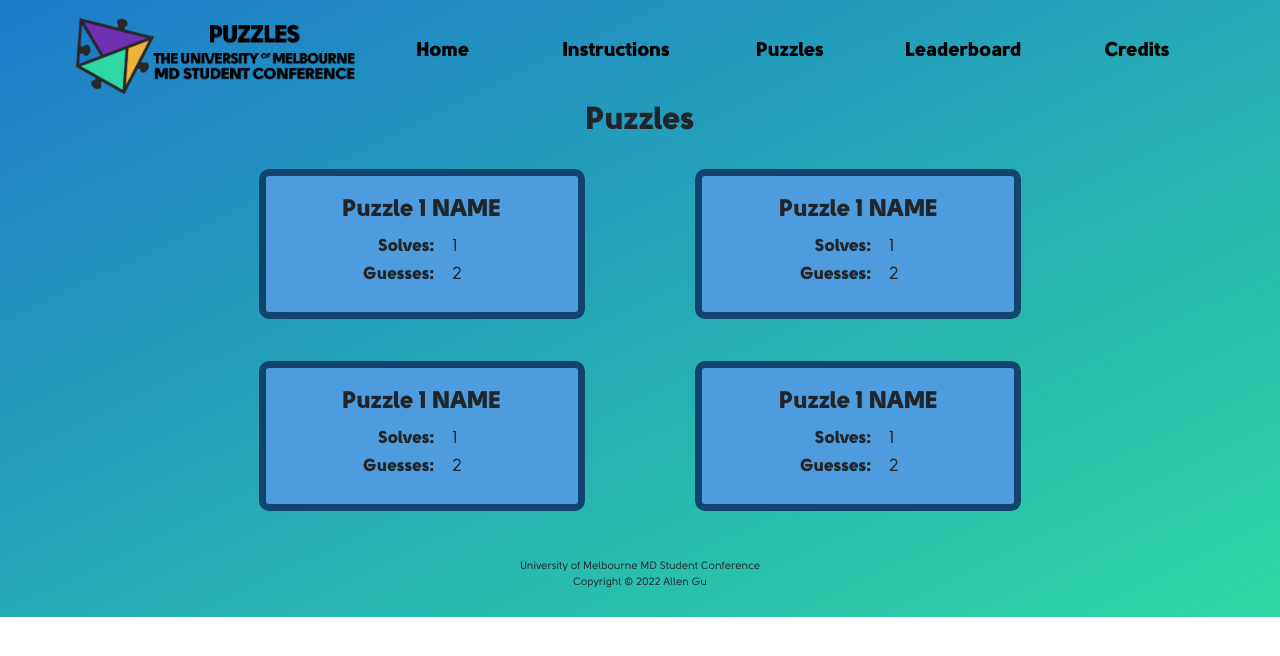
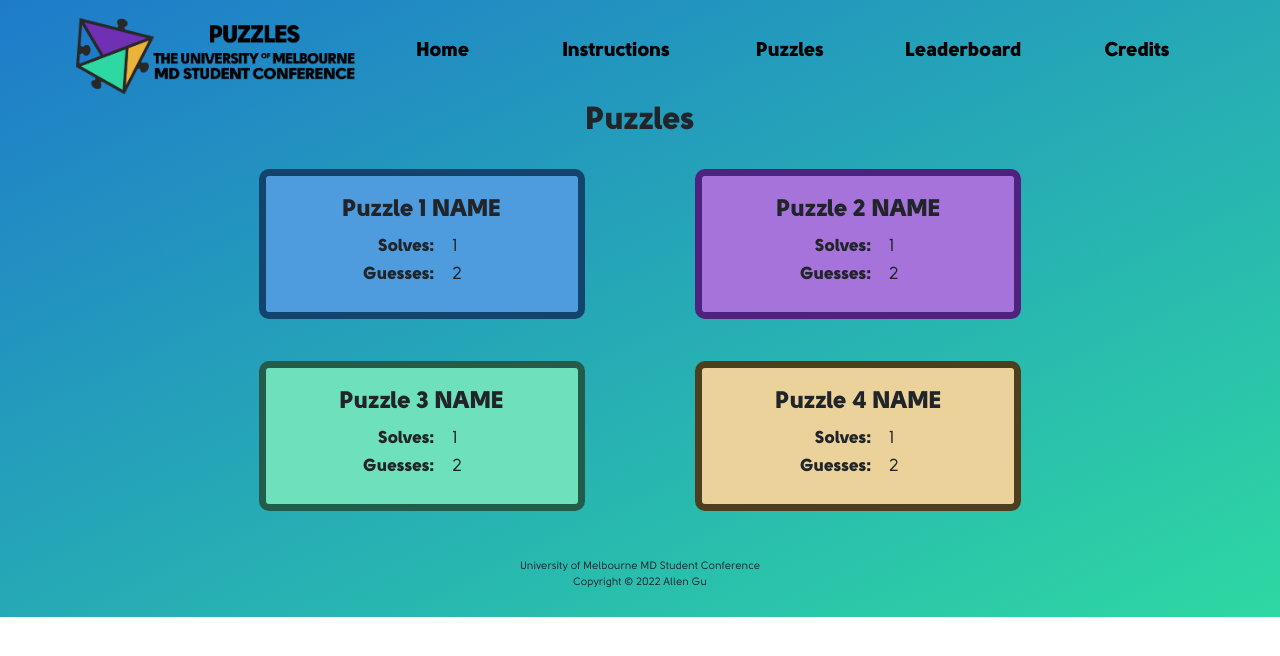
Before and after one commit to AllenZPGu/MDSCPuzzles, a Django app: template MDSCProj/MDSCApp/templates/MDSCApp/puzzles.html in a window 1280 px wide. Shown: the top 656 px of the page. Run offline with Django 3.2, Linux system fonts and the light colour scheme; the template is opened without the code that fills it, so the values that code supplies are empty; some libraries are stand-ins or nearby versions.

Commit message:
fixed naming error on puzzle boxes

```diff
--- a/MDSCProj/MDSCApp/templates/MDSCApp/puzzles.html
+++ b/MDSCProj/MDSCApp/templates/MDSCApp/puzzles.html
@@ -41,8 +41,8 @@
               <p id="puzzle-btn2-countdown"></p>
             </div></center>
           {% else %}
-            <center><div class="puzzle-btn" id="puzzle-btn1">
-              <h4>Puzzle 1 NAME</h4>
+            <center><div class="puzzle-btn" id="puzzle-btn2">
+              <h4>Puzzle 2 NAME</h4>
               <table style="width:80%;">
                 <tbody style="width:100%">
                   <tr>
@@ -69,8 +69,8 @@
               <p id="puzzle-btn3-countdown"></p>
             </div></center>
           {% else %}
-            <center><div class="puzzle-btn" id="puzzle-btn1">
-              <h4>Puzzle 1 NAME</h4>
+            <center><div class="puzzle-btn" id="puzzle-btn3">
+              <h4>Puzzle 3 NAME</h4>
               <table style="width:80%;">
                 <tbody style="width:100%">
                   <tr>
@@ -94,8 +94,8 @@
               <p id="puzzle-btn4-countdown"></p>
             </div></center>
           {% else %}
-            <center><div class="puzzle-btn" id="puzzle-btn1">
-              <h4>Puzzle 1 NAME</h4>
+            <center><div class="puzzle-btn" id="puzzle-btn4">
+              <h4>Puzzle 4 NAME</h4>
               <table style="width:80%;">
                 <tbody style="width:100%">
                   <tr>
```
